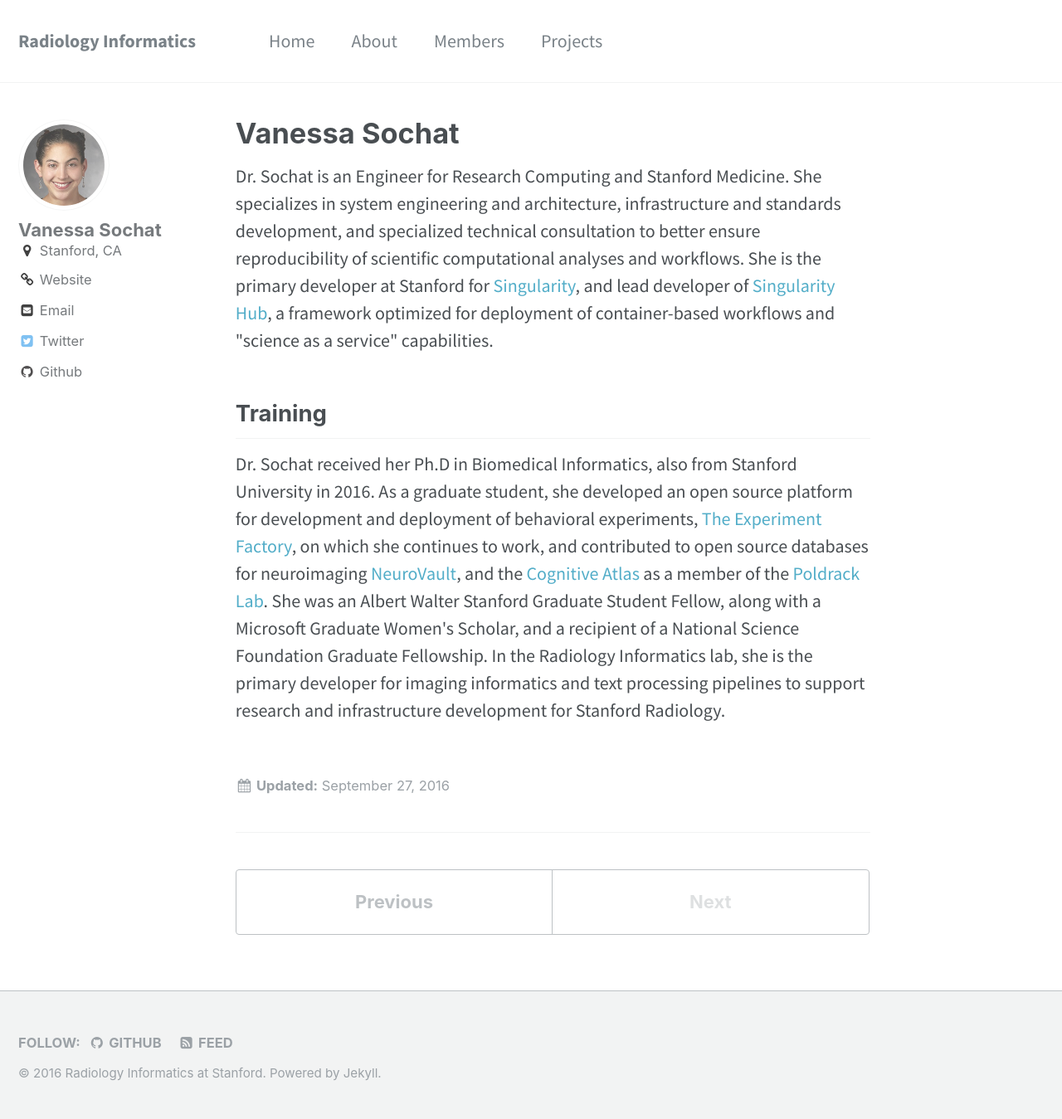
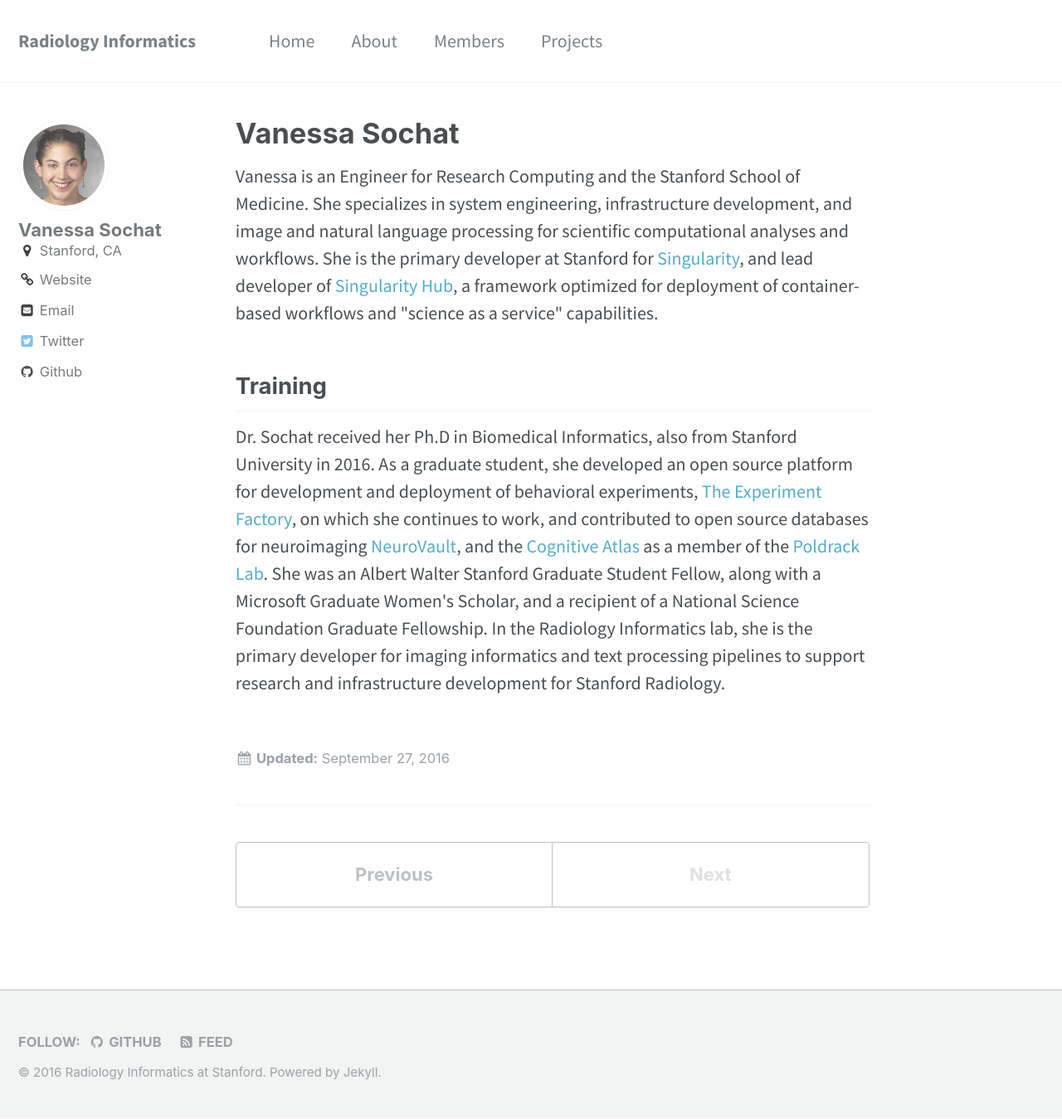
Before and after one commit to radinformatics/radinformatics.github.io, a Jekyll site: the page built from _members/vanessasochat.md, in a window 1280 px wide and 1349 px high. Shown: the whole window at 83% size. Built offline with Jekyll 4.4.1, drawn with Linux system fonts in a browser that asks for light colours; some web fonts are replaced.

Commit message:
updating vsoch bio

```diff
--- a/_config.yml
+++ b/_config.yml
@@ -84,7 +84,7 @@ analytics:
 author:
   name             : "Vanessa Sochat"
   avatar           : "bio/vanessasochat.jpg"
-  bio              : "Research Computing Engineer at Stanford Medicine"
+  bio              : "Research Software Engineer at Stanford Medicine"
   location         : "Stanford, CA"
   email            : "vsochat@stanford.edu"
   uri              : "https://vsoch.github.io"
--- a/_members/vanessasochat.md
+++ b/_members/vanessasochat.md
@@ -4,12 +4,13 @@ title: "Vanessa Sochat"
 author: Vanessa Sochat
 header:
   teaser: "bio/vanessasochat.jpg"
-excerpt: "Systems Engineer for Research Computing and Stanford Medicine"
+excerpt: "Research Software Engineer for Research Computing and Stanford Medicine"
 ---
 
 <!--{% include toc %}-->
 
-<p>Dr. Sochat is an Engineer for Research Computing and Stanford Medicine. She specializes in system engineering and architecture, infrastructure and standards development, and specialized technical consultation to better ensure reproducibility of scientific computational analyses and workflows. She is the primary developer at Stanford for <a href="http://singularity.lbl.gov/#home" target="_blank">Singularity</a>, and lead developer of <a href="https://github.com/singularityware/singularity-hub">Singularity Hub</a>, a framework optimized for deployment of container-based workflows and "science as a service" capabilities.</p>
+<p>Vanessa is an Engineer for Research Computing and the Stanford School of Medicine. She specializes in system engineering, infrastructure development, and image and natural language processing for scientific computational analyses and workflows. She is the primary developer at Stanford for <a href="http://singularity.lbl.gov/#home" target="_blank">Singularity</a>, and lead developer of <a href="https://github.com/singularityware/singularity-hub">Singularity Hub</a>, a framework optimized for deployment of container-based workflows and "science as a service" capabilities.</p>
+
 
 ## Training
 <p>Dr. Sochat received her Ph.D in Biomedical Informatics, also from Stanford University in 2016. As a graduate student, she developed an open source platform for development and deployment of behavioral experiments, <a href="http://journal.frontiersin.org/article/10.3389/fpsyg.2016.00610/full" target="_blank">The Experiment Factory</a>, on which she continues to work, and contributed to open source databases for neuroimaging <a href="http://www.neurovault.org" target="_blank">NeuroVault</a>, and the <a href="http://www.cognitiveatlas.org" target="_blank">Cognitive Atlas</a> as a member of the <a href="https://poldracklab.stanford.edu" target="_blank">Poldrack Lab</a>. She was an Albert Walter Stanford Graduate Student Fellow, along with a Microsoft Graduate Women's Scholar, and a recipient of a National Science Foundation Graduate Fellowship. In the Radiology Informatics lab, she is the primary developer for imaging informatics and text processing pipelines to support research and infrastructure development for Stanford Radiology.</p>
```
